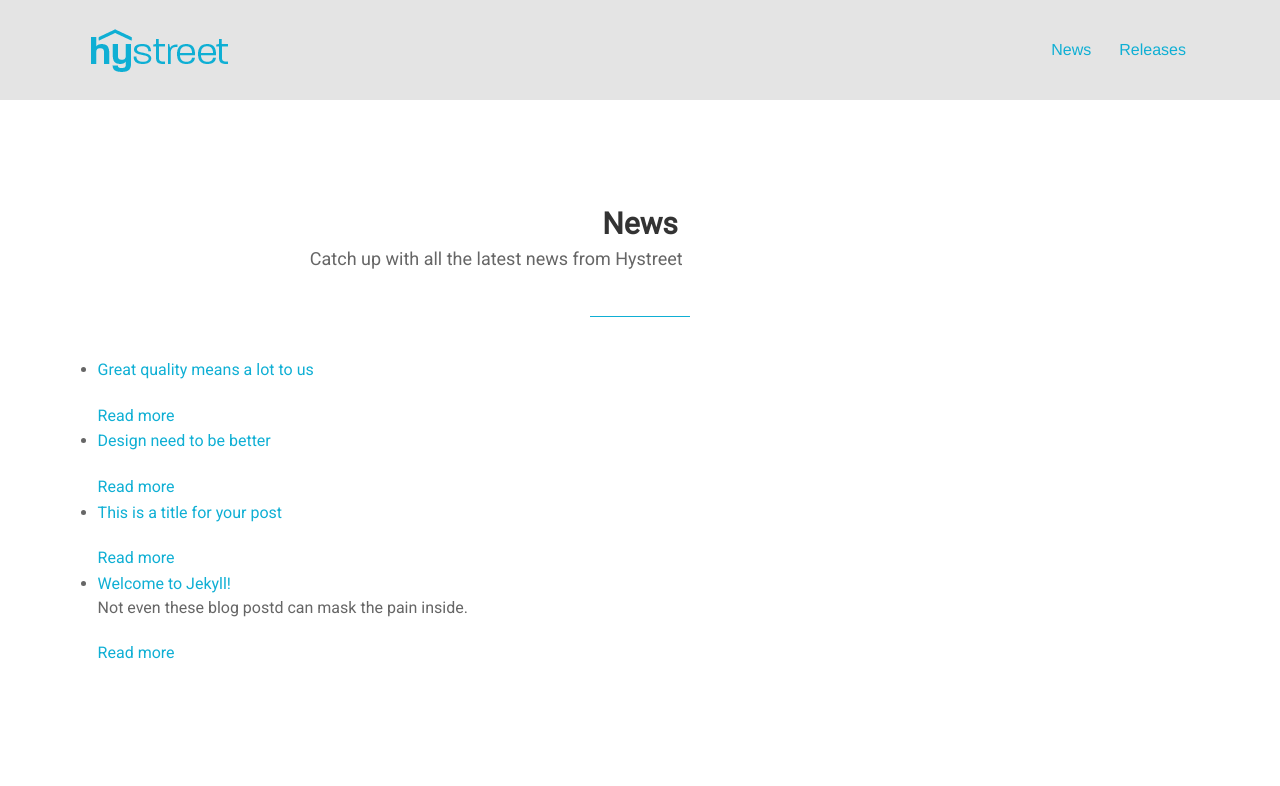
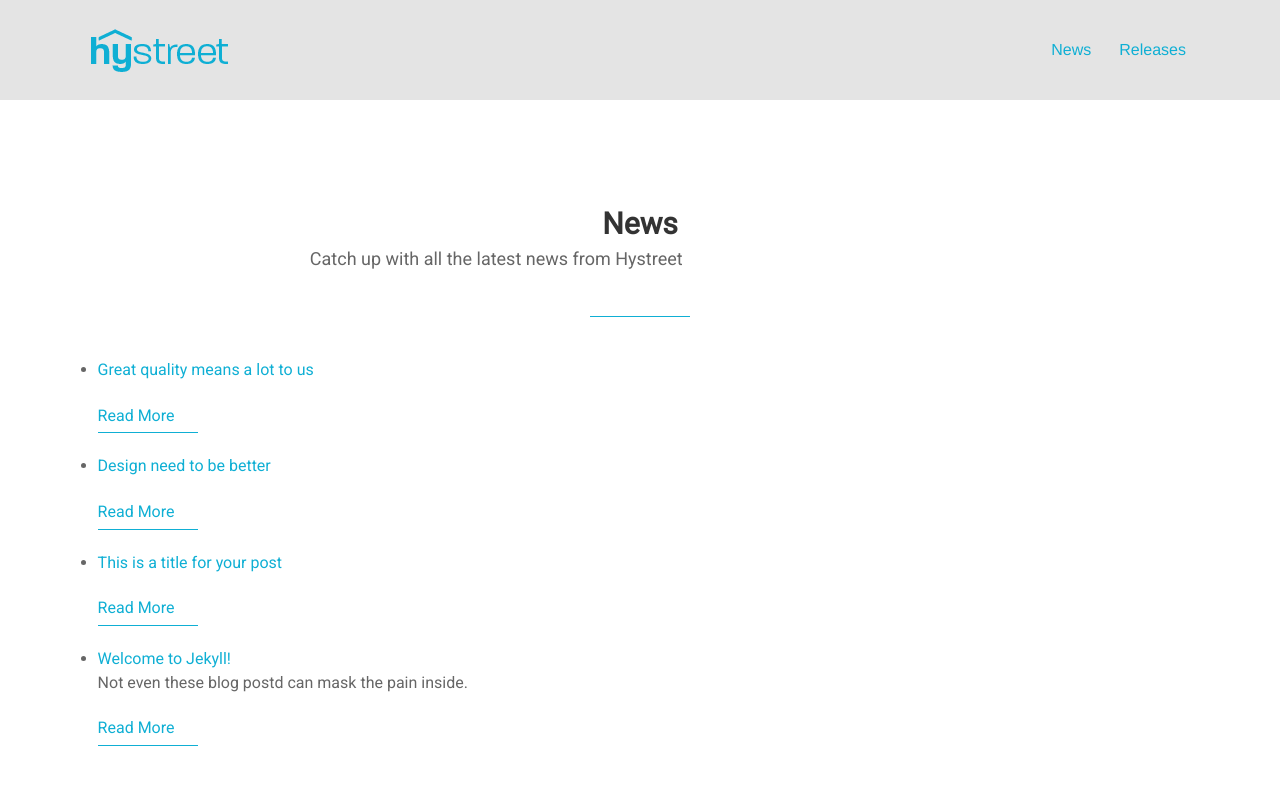
Before and after one commit to josh-brough/learninghub, a Jekyll site: the page built from news/index.html, in a window 1280 px wide. Shown: the top 786 px of the page. Built offline with Jekyll 4.4.1, drawn with Linux system fonts in a browser that asks for light colours; some web fonts are replaced; a script that is not in the unit is left out; grey boxes are pictures that could not be loaded.

Commit message:
adding dividing line

```diff
--- a/css/style.css
+++ b/css/style.css
@@ -298,6 +298,11 @@ p i {
   margin: 0 auto;
   border-bottom: 1px solid #0fafd4;
 }
+
+p.shortline {
+  width: 100px;
+  height: 5px;
+  border-bottom: 1px solid #0fafd4;
 
 /*icon-text */
 .icon-text i {
--- a/news/index.html
+++ b/news/index.html
@@ -8,9 +8,9 @@ section_id: home
   {% for post in site.posts %}
     <li>
       <a href="{{ post.url }}">{{ post.title }}</a>
-      <p>{{ post.description }}</p
+      <p>{{ post.description }}</p>
+      <a href="{{ post.url }}">Read More</a>
       <p class='shortline'></p>
-      <a href="{{ post.url }}">Read more</a>
     </li>
   {% endfor %}
 </ul>
```
